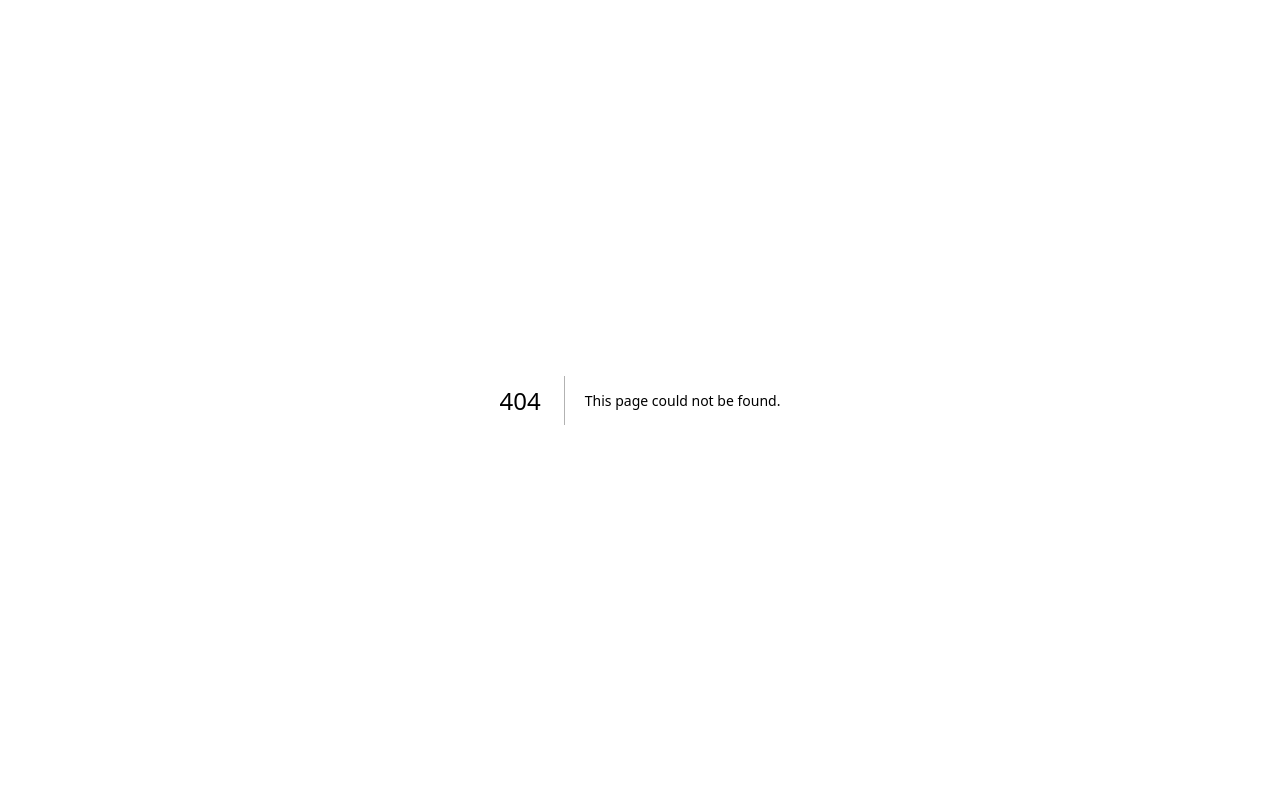
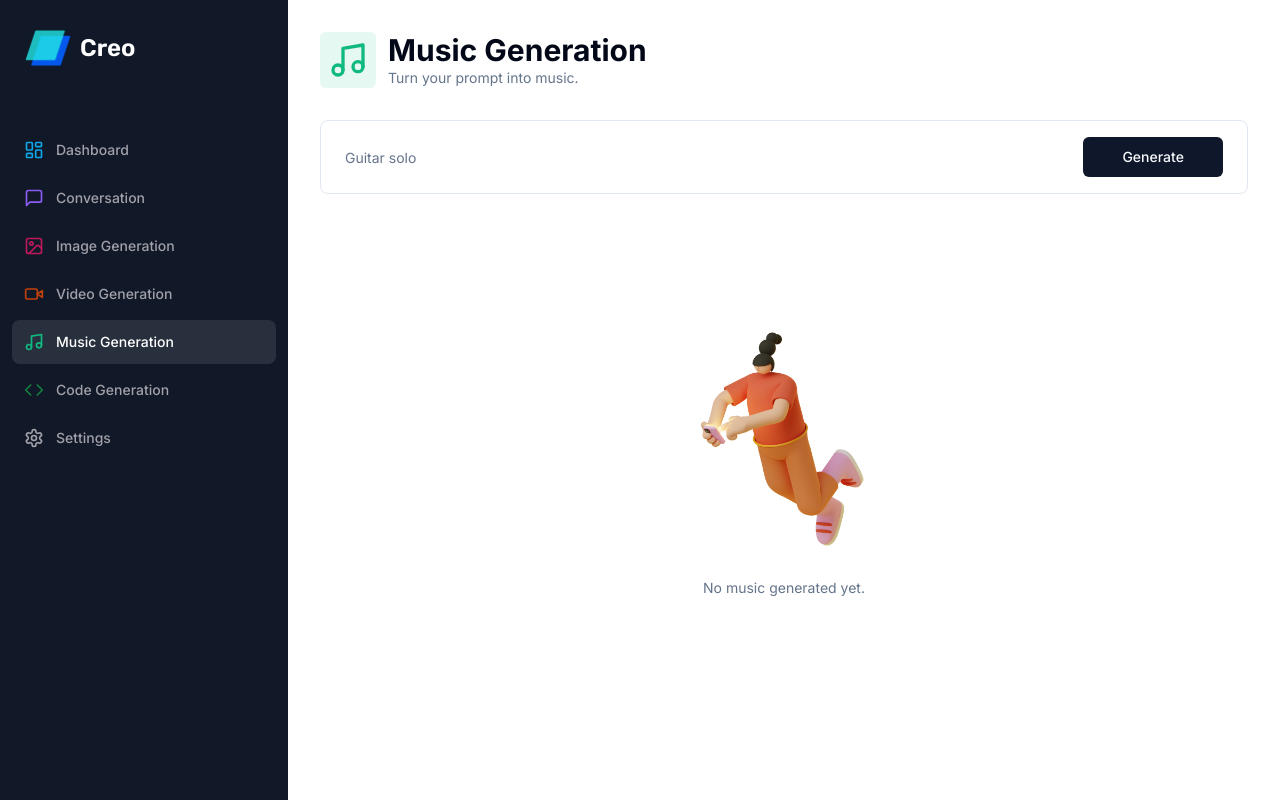
Before and after one commit to calvinseptyanto/creo, a Next.js app: page /music in a window 1280 px wide. Before the commit this address had no page. Built offline with nearby package versions, Linux system fonts and the light colour scheme.

Commit message:
Finished music generation

```diff
--- /dev/null
+++ b/app/(dashboard)/(routes)/music/constants.ts
@@ -0,0 +1,7 @@
+import * as z from "zod";
+
+export const formSchema = z.object({
+  prompt: z.string().min(1, {
+    message: "Music prompt is required.",
+  }),
+});
--- /dev/null
+++ b/app/(dashboard)/(routes)/music/page.tsx
@@ -0,0 +1,110 @@
+"use client";
+
+import * as z from "zod";
+import Heading from "@/components/heading";
+import { Music } from "lucide-react";
+import { useForm } from "react-hook-form";
+import { zodResolver } from "@hookform/resolvers/zod";
+import { Form, FormControl, FormField, FormItem } from "@/components/ui/form";
+import Empty from "@/components/empty";
+import Loader from "@/components/loader";
+
+import { formSchema } from "./constants";
+import { Input } from "@/components/ui/input";
+import { Button } from "@/components/ui/button";
+import { useRouter } from "next/navigation";
+import { useState } from "react";
+import axios from "axios";
+
+const MusicPage = () => {
+  const router = useRouter();
+  const [music, setmusic] = useState<string>();
+  const form = useForm<z.infer<typeof formSchema>>({
+    resolver: zodResolver(formSchema),
+    defaultValues: {
+      prompt: "",
+    },
+  });
+
+  const isLoading = form.formState.isSubmitting;
+
+  const onSubmit = async (values: z.infer<typeof formSchema>) => {
+    try {
+      setmusic(undefined);
+
+      const response = await axios.post("/api/music", values);
+      setmusic(response.data.audio);
+
+      form.reset();
+    } catch (error: any) {
+      console.log(error);
+      // TODO: Open Pro Modal
+    } finally {
+      router.refresh();
+    }
+  };
+  return (
+    <div>
+      <Heading
+        title="Music Generation"
+        description="Turn your prompt into music."
+        icon={Music}
+        iconColor="text-emerald-500"
+        bgColor="bg-emerald-500/10"
+      />
+      <div className="px-4 lg:px-8">
+        <div>
+          <Form {...form}>
+            <form
+              onSubmit={form.handleSubmit(onSubmit)}
+              className="
+                rounded-lg
+                border
+                w-full
+                p-4
+                px-3
+                md:px-6
+                focus-within:shadow-sm
+                grid
+                grid-cols-12
+                gap-2
+              "
+            >
+              <FormField
+                name="prompt"
+                render={({ field }) => (
+                  <FormItem className="col-span-12 lg:col-span-10">
+                    <FormControl className="m-0 p-0">
+                      <Input
+                        className="border-0 outline-none focus-visible:ring-transparent"
+                        disabled={isLoading}
+                        placeholder="Guitar solo"
+                        {...field}
+                      />
+                    </FormControl>
+                  </FormItem>
+                )}
+              />
+              <Button className="col-span-12 lg:col-span-2">Generate</Button>
+            </form>
+          </Form>
+        </div>
+        <div className="space-y-4 mt-4">
+          {isLoading && (
+            <div className="p-8 rounded-lg w-full flex items-center justify-center bg-muted">
+              <Loader />
+            </div>
+          )}
+          {!music && !isLoading && <Empty label="No music generated yet." />}
+          {music && (
+            <audio controls className="w-full mt-8">
+              <source src={music} />
+            </audio>
+          )}
+        </div>
+      </div>
+    </div>
+  );
+};
+
+export default MusicPage;
--- /dev/null
+++ b/app/api/music/route.ts
@@ -0,0 +1,36 @@
+import { auth } from "@clerk/nextjs";
+import { NextResponse } from "next/server";
+import Replicate from "replicate";
+
+const replicate = new Replicate({
+  auth: process.env.REPLICATE_API_TOKEN!,
+});
+
+export async function POST(req: Request) {
+  try {
+    const { userId } = auth();
+    const body = await req.json();
+    const { prompt } = body;
+
+    if (!userId) {
+      return new NextResponse("Unauthorized", { status: 401 });
+    }
+    if (!prompt) {
+      return new NextResponse("Prompt is required", { status: 400 });
+    }
+
+    const response = await replicate.run(
+      "riffusion/riffusion:8cf61ea6c56afd61d8f5b9ffd14d7c216c0a93844ce2d82ac1c9ecc9c7f24e05",
+      {
+        input: {
+          prompt_a: prompt,
+        },
+      }
+    );
+
+    return NextResponse.json(response);
+  } catch (error) {
+    console.log("[MUSIC_ERROR]", error);
+    return new NextResponse("Internal Error", { status: 500 });
+  }
+}
--- a/package.json
+++ b/package.json
@@ -34,6 +34,7 @@
     "react-dom": "18.2.0",
     "react-hook-form": "^7.46.1",
     "react-markdown": "^8.0.7",
+    "replicate": "^0.18.0",
     "tailwind-merge": "^1.14.0",
     "tailwindcss": "3.3.3",
     "tailwindcss-animate": "^1.0.7",
```
Also changed, not shown: 1 other file (tests, documents, lock files or other folders).
